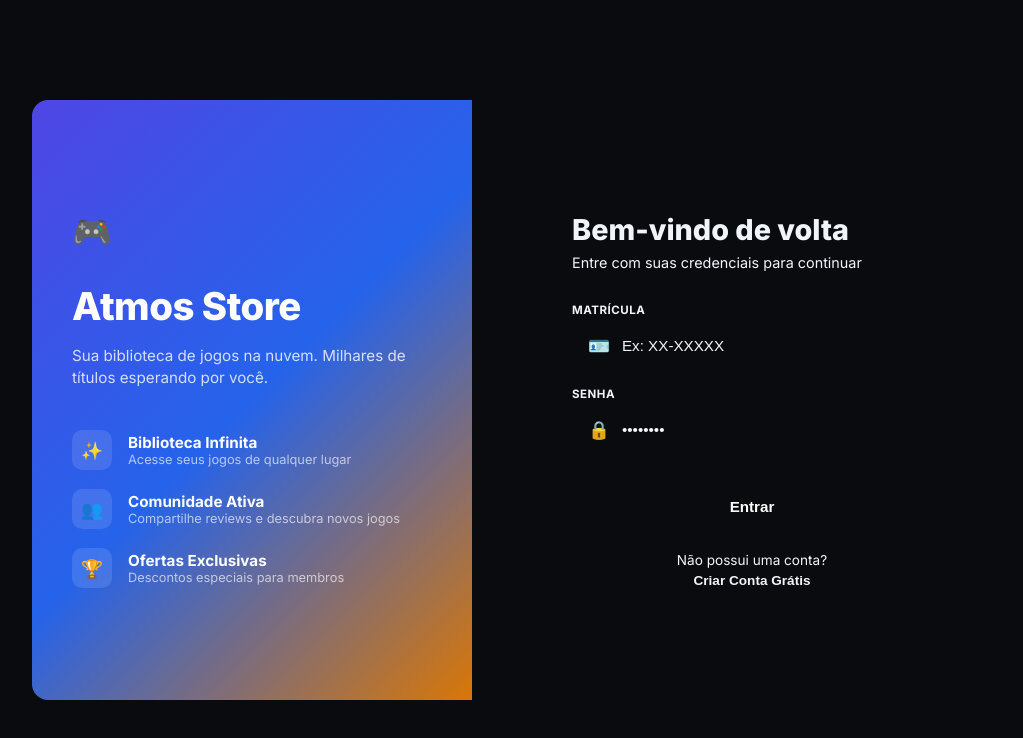
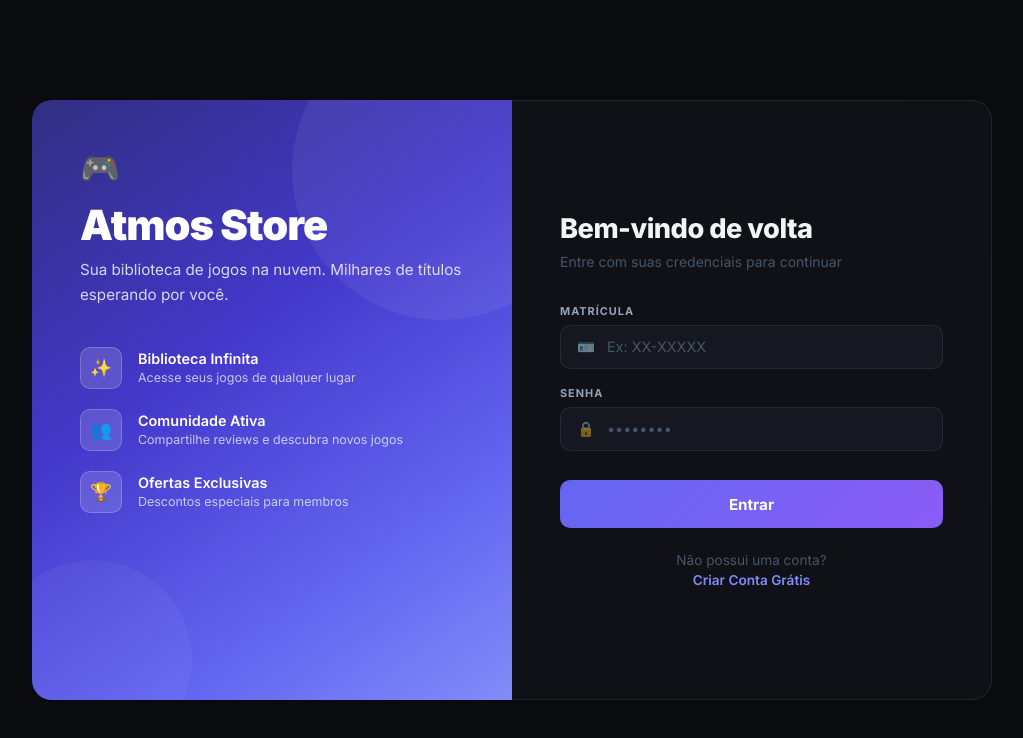
Before and after one commit to enzoLeal123/Projeto-Atmos-Store, a React (Vite) app in the folder atmos-store/: page / in a window 1280 px wide. Shown: the top 738 px of the page, without its empty margins (108-1131 px from the left). Built offline with nearby package versions, Linux system fonts and the light colour scheme.

Commit message:
Correção De Bugs Gerais

```diff
--- a/atmos-store/src/Components/Login/Login.css
+++ b/atmos-store/src/Components/Login/Login.css
@@ -1,64 +1,86 @@
-/* ── CONTAINER DA TELA DE LOGIN ── */
+/* ══════════════════════════════════════════
+   LOGIN
+══════════════════════════════════════════ */
 .login-container {
   display: flex;
   min-height: 100vh;
   width: 100%;
-  background-color: var(--bg-principal);
+  background-color: var(--color-bg);
+  color: var(--color-text-1);
+  font-family: var(--font);
   align-items: center;
   justify-content: center;
   padding: 2rem;
 }
 
-/* O wrapper que segura as duas metades */
-.login-card-wrapper {
-  display: flex;
-  width: 960px;
-  max-width: 100%;
-  height: 560px;
-  border-radius: 16px;
-  overflow: hidden;
-  box-shadow: var(--shadow-premium);
-  border: 1px solid var(--border-suave);
-  background-color: var(--bg-painel);
+/* Card principal */
+.login-container > div {
+  border-radius: var(--radius-xl);
 }
 
-/* ── PAINEL ESQUERDO (BANNER) ── */
+/* ── PAINEL ESQUERDO ── */
 .login-banner {
-  width: 440px; /* Força a largura exata estável */
-  min-width: 440px;
-  background: linear-gradient(135deg, #4f46e5 0%, #2563eb 50%, #d97706 100%);
-  padding: 3rem 2.5rem;
+  flex: 1;
+  max-width: 480px;
+  min-height: 580px;
+  background: linear-gradient(145deg, #312e81 0%, #4338ca 40%, #6366f1 75%, #818cf8 100%);
+  padding: 3rem;
   display: flex;
   flex-direction: column;
-  justify-content: center;
+  justify-content: space-between;
+  border-radius: var(--radius-xl) 0 0 var(--radius-xl);
+  position: relative;
+  overflow: hidden;
 }
 
-.banner-content {
-  display: flex;
-  flex-direction: column;
-  gap: 1rem;
+.login-banner::before {
+  content: '';
+  position: absolute;
+  width: 300px; height: 300px;
+  background: rgba(255,255,255,0.06);
+  border-radius: 50%;
+  top: -80px; right: -80px;
+  pointer-events: none;
+}
+
+.login-banner::after {
+  content: '';
+  position: absolute;
+  width: 200px; height: 200px;
+  background: rgba(255,255,255,0.04);
+  border-radius: 50%;
+  bottom: -60px; left: -40px;
+  pointer-events: none;
+}
+
+.banner-content { position: relative; z-index: 1; }
+
+.logo-icon {
+  font-size: 2.5rem;
+  display: block;
+  margin-bottom: 1rem;
 }
 
 .banner-content h1 {
-  font-size: 2.4rem;
-  font-weight: 800;
+  font-size: 2.6rem;
+  font-weight: 900;
+  margin: 0 0 0.6rem;
+  letter-spacing: -1px;
   color: #fff;
-  margin: 0;
-  letter-spacing: -0.5px;
+  line-height: 1.1;
 }
 
 .banner-content .subtitle {
-  color: rgba(255, 255, 255, 0.8);
+  color: rgba(255,255,255,0.8);
   font-size: 0.95rem;
-  line-height: 1.5;
-  margin-bottom: 1.5rem;
+  line-height: 1.6;
+  margin-bottom: 2.5rem;
 }
 
-/* Lista de Features corrigida para não quebrar */
 .features-list {
   display: flex;
   flex-direction: column;
-  gap: 1.2rem;
+  gap: 1.25rem;
 }
 
 .feature-item {
@@ -68,169 +90,161 @@
 }
 
 .feature-icon {
-  background: rgba(255, 255, 255, 0.12);
-  backdrop-filter: blur(4px);
-  width: 40px;
-  height: 40px;
-  border-radius: 10px;
+  width: 42px; height: 42px;
+  background: rgba(255,255,255,0.15);
+  backdrop-filter: blur(8px);
+  border-radius: var(--radius-md);
+  display: flex; align-items: center; justify-content: center;
   font-size: 1.1rem;
-  display: flex;
-  align-items: center;
-  justify-content: center;
-  flex-shrink: 0; /* Impede o emoji de esmagar */
+  flex-shrink: 0;
+  border: 1px solid rgba(255,255,255,0.2);
 }
 
 .feature-item strong {
+  display: block;
+  font-size: 0.9rem;
+  font-weight: 600;
   color: #fff;
-  font-size: 0.95rem;
-  display: block;
+  margin-bottom: 2px;
 }
 
 .feature-item p {
-  color: rgba(255, 255, 255, 0.65);
-  font-size: 0.8rem;
   margin: 0;
+  font-size: 0.78rem;
+  color: rgba(255,255,255,0.7);
+  line-height: 1.4;
 }
 
-/* ── PAINEL DIREITO (FORMULÁRIO) ── */
+/* ── PAINEL DIREITO ── */
 .login-form-section {
-  flex: 1; /* Ocupa todo o resto do espaço disponível de forma flexível */
-  background-color: var(--bg-painel);
-  padding: 3.5rem 4rem;
+  flex: 1;
+  max-width: 480px;
+  min-height: 580px;
+  background: #0f1117;
+  border: 1px solid rgba(255,255,255,0.08);
+  border-left: none;
   display: flex;
-  align-items: center;
+  flex-direction: column;
   justify-content: center;
+  border-radius: 0 var(--radius-xl) var(--radius-xl) 0;
+  overflow-y: auto;
 }
 
 .form-wrapper {
-  width: 100%;
-  max-width: 360px; /* Deixa o formulário centralizado e elegante */
+  padding: 2.5rem 3rem;
 }
 
 .form-wrapper h2 {
-  font-size: 1.8rem;
+  font-size: 1.7rem;
   font-weight: 800;
-  color: var(--texto-principal);
-  margin-bottom: 0.4rem;
+  margin: 0 0 0.4rem;
+  color: #f1f5f9;
+  letter-spacing: -0.5px;
 }
 
 .form-subtitle {
-  color: var(--texto-secundario);
+  color: #475569;
   margin-bottom: 2rem;
-  font-size: 0.9rem;
+  font-size: 0.875rem;
+  line-height: 1.5;
 }
 
-/* Estrutura das caixas de entrada */
+/* Inputs */
 .input-group {
-  margin-bottom: 1.25rem;
+  margin-bottom: 1.1rem;
   display: flex;
   flex-direction: column;
   gap: 0.4rem;
 }
 
 .input-group label {
-  font-size: 0.72rem;
+  font-size: 0.68rem;
   font-weight: 700;
-  letter-spacing: 0.5px;
-  color: var(--texto-secundario);
+  letter-spacing: 1px;
+  text-transform: uppercase;
+  color: #94a3b8;
 }
 
 .input-wrapper {
   display: flex;
   align-items: center;
-  background-color: var(--bg-principal);
-  border-radius: 8px;
+  background: #151820;
+  border-radius: var(--radius-md);
   padding: 0.75rem 1rem;
-  border: 1px solid var(--border-suave);
-  transition: border-color 0.2s;
-  height: 44px; /* Fixa altura uniforme */
+  border: 1px solid rgba(255,255,255,0.08);
+  transition: border-color var(--transition), box-shadow var(--transition);
 }
 
 .input-wrapper:focus-within {
-  border-color: var(--primary);
+  border-color: #6366f1;
+  box-shadow: 0 0 0 3px rgba(99,102,241,0.2);
 }
 
 .input-icon {
-  font-size: 1.1rem;
   margin-right: 0.75rem;
-  display: flex;
-  align-items: center;
-  justify-content: center;
-  flex-shrink: 0;
+  opacity: 0.5;
+  font-size: 0.9rem;
 }
 
 .input-wrapper input {
   background: transparent;
   border: none;
-  color: var(--texto-principal);
+  color: #f1f5f9;
   width: 100%;
   outline: none;
-  font-size: 0.95rem;
-  padding: 0;
+  font-size: 0.9rem;
+  font-family: var(--font);
 }
 
-.input-wrapper input::placeholder {
-  color: var(--texto-mutado);
-}
+.input-wrapper input::placeholder { color: #475569; }
+.input-wrapper input:disabled { opacity: 0.5; }
 
-/* Correcão contra o Autofill (Fundo Branco do navegador) */
-.input-wrapper input:-webkit-autofill,
-.input-wrapper input:-webkit-autofill:hover,
-.input-wrapper input:-webkit-autofill:focus,
-.input-wrapper input:-webkit-autofill:active {
-  -webkit-text-fill-color: var(--texto-principal) !important;
-  -webkit-box-shadow: 0 0 0 30px #0d0e12 inset !important; /* Cor idêntica à var(--bg-principal) */
-  box-shadow: 0 0 0 30px #0d0e12 inset !important;
-}
-
-/* Botão Conectar */
+/* Botão principal */
 .btn-primary {
   width: 100%;
-  background: linear-gradient(135deg, var(--primary) 0%, var(--accent) 100%);
-  color: white;
+  background: linear-gradient(135deg, #6366f1, #8b5cf6);
+  color: #fff;
   border: none;
-  padding: 0.85rem;
-  border-radius: 8px;
+  padding: 0.9rem;
+  border-radius: var(--radius-md);
   font-size: 0.95rem;
   font-weight: 700;
+  font-family: var(--font);
   cursor: pointer;
-  margin-top: 0.8rem;
-  transition: opacity 0.2s;
+  margin-top: 0.75rem;
+  transition: opacity var(--transition), transform var(--transition), box-shadow var(--transition);
 }
 
 .btn-primary:hover {
-  opacity: 0.9;
+  opacity: 0.92;
+  transform: translateY(-1px);
+  box-shadow: 0 4px 20px rgba(99,102,241,0.4);
 }
 
-/* Links inferiores */
+.btn-primary:disabled { opacity: 0.5; cursor: not-allowed; transform: none; }
+
+/* Registro */
 .register-prompt {
   margin-top: 1.5rem;
   text-align: center;
-  color: var(--texto-secundario);
+  color: #475569;
   font-size: 0.85rem;
-}
-
-.register-prompt p {
-  margin-bottom: 0.2rem;
+  display: flex;
+  flex-direction: column;
+  gap: 4px;
 }
 
 .btn-link {
   background: none;
   border: none;
-  color: var(--primary);
-  font-weight: 700;
+  color: #818cf8;
+  font-weight: 600;
+  font-family: var(--font);
   cursor: pointer;
+  font-size: 0.85rem;
   padding: 0;
-  font-size: 0.85rem;
+  transition: color var(--transition);
 }
 
-.btn-link:hover {
-  text-decoration: underline;
-}
-
-/* Ocultar banner em telas mobile */
-@media (max-width: 800px) {
-  .login-banner { display: none; }
-  .login-card-wrapper { width: 420px; height: auto; }
-  .login-form-section { padding: 3rem 2rem; }
-}
+.btn-link:hover { color: #6366f1; text-decoration: underline; }
+.btn-link:disabled { opacity: 0.5; cursor: not-allowed; }
```
